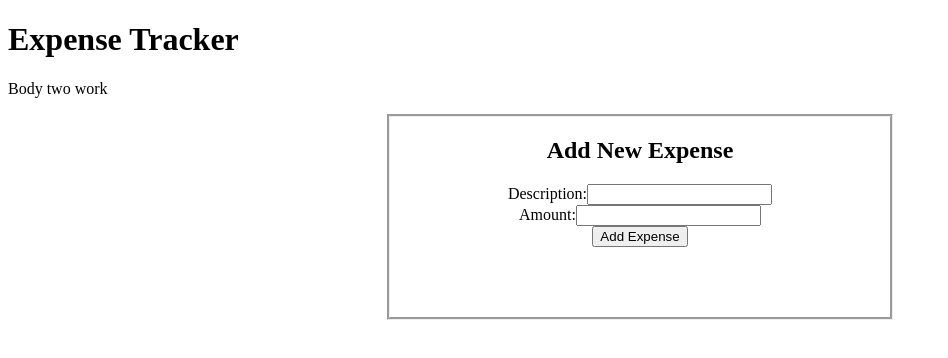
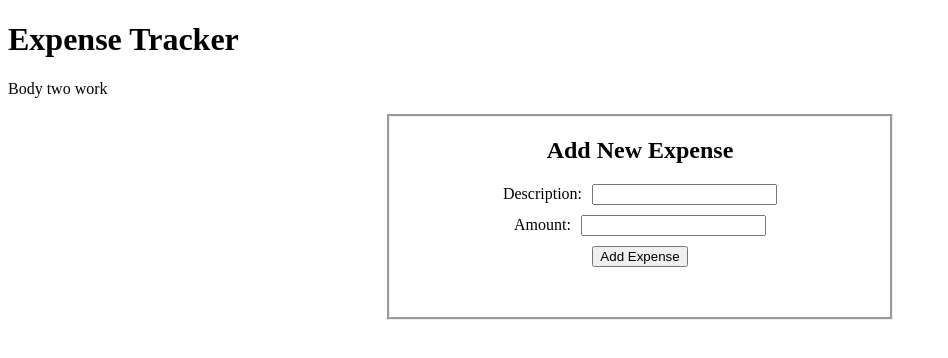
Before and after one commit to brxtz/expense-tracker, an Angular app: page / in a window 1280 px wide. Shown: the top 358 px of the page, without its empty margins (0-948 px from the left). Built offline with nearby package versions, Linux system fonts and the light colour scheme.

Commit message:
made a basic alignment for the form fields

```diff
--- a/src/app/expense/body-two/body-two.component.css
+++ b/src/app/expense/body-two/body-two.component.css
@@ -12,3 +12,11 @@
 form {
   text-align: center;
 }
+
+label {
+  margin-right: 10px; /* Adjust as needed */
+}
+
+input {
+  margin-bottom: 10px; /* Adjust as needed */
+}
```
